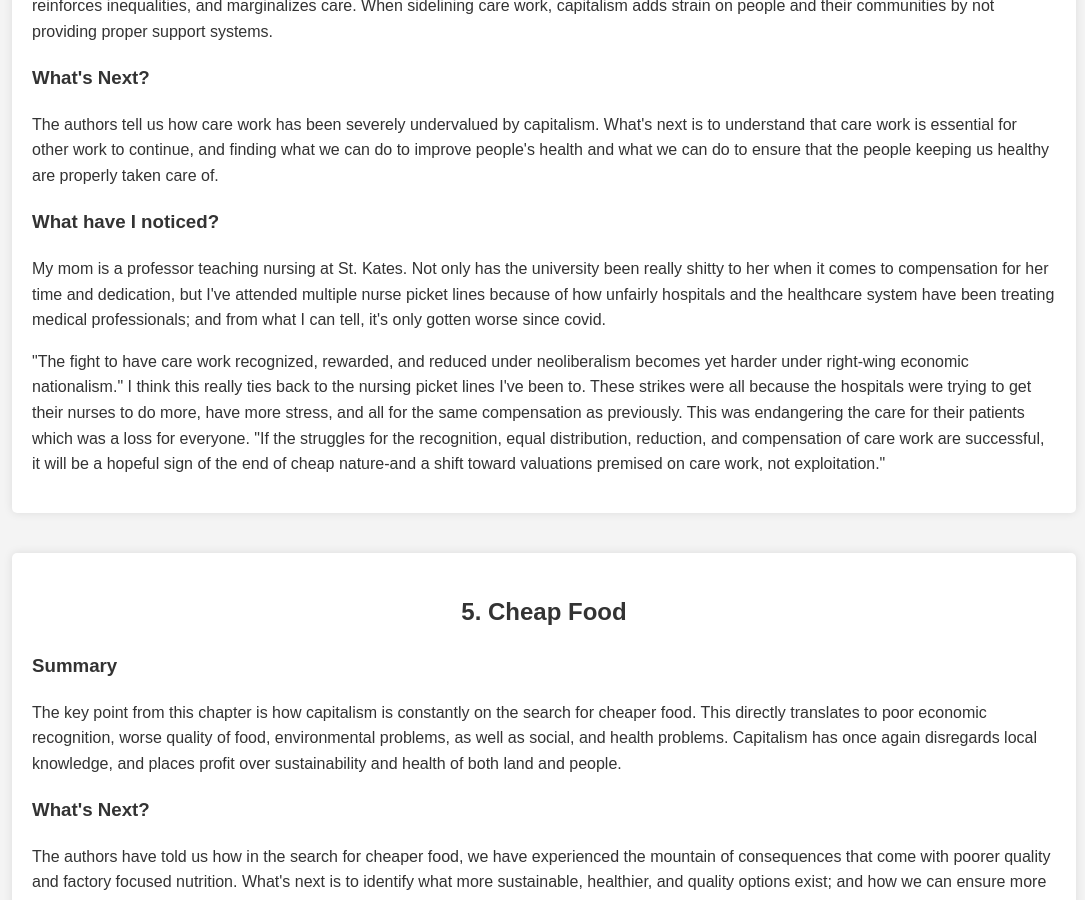
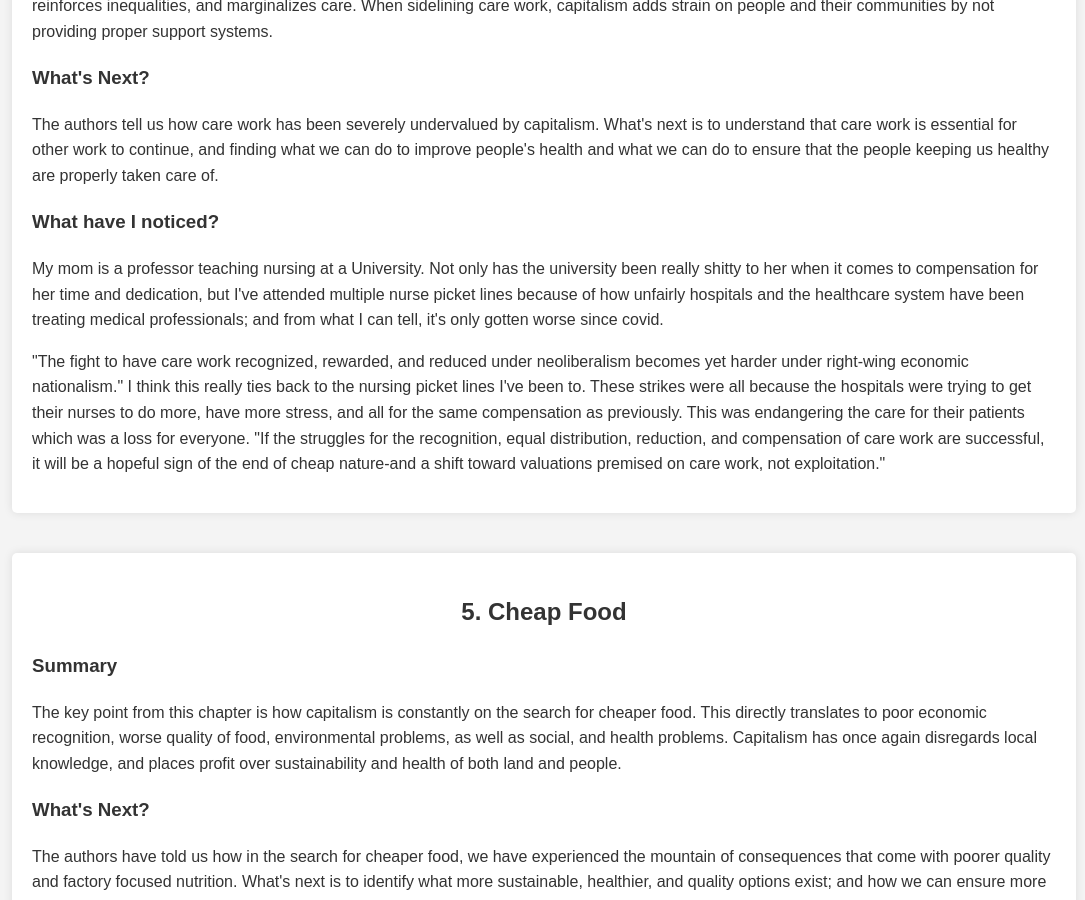
Before and after one commit to x-chap/justxoi.github.io, a Jekyll site: the page built from _school/sevencheapthings-readingresponses.html, in a window 1280 px wide and 900 px high, scrolled down 2849 px. Shown: the whole window, without its empty margins (96-1181 px from the left). Built offline with Jekyll 4.4.1, drawn with Linux system fonts in a browser that asks for light colours.

Commit message:
removing some

```diff
--- a/_school/infographic.html
+++ b/_school/infographic.html
@@ -17,7 +17,7 @@ title: ENVSYS23 Infographic
           >with a concentration in Global Environmental Systems</i
         >
       </h1>
-      <p>Xander Chapman</p>
+      <p>Xander</p>
     </header>
 
     <section class="info-section">
--- a/_school/sevencheapthings-readingresponses.html
+++ b/_school/sevencheapthings-readingresponses.html
@@ -192,7 +192,7 @@ title: Seven Cheap Things Reading Response
       </p>
       <h3>What have I noticed?</h3>
       <p>
-        My mom is a professor teaching nursing at St. Kates. Not only has the
+        My mom is a professor teaching nursing at a University. Not only has the
         university been really shitty to her when it comes to compensation for
         her time and dedication, but I've attended multiple nurse picket lines
         because of how unfairly hospitals and the healthcare system have been
```
Also changed, not shown: other parts of _school/sevencheapthings-readingresponses.html (+1 -1 lines).
